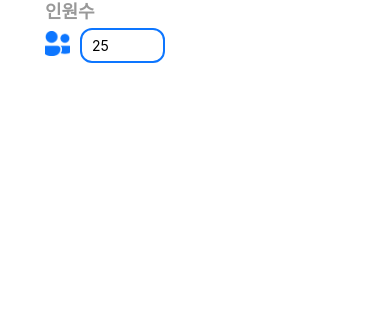
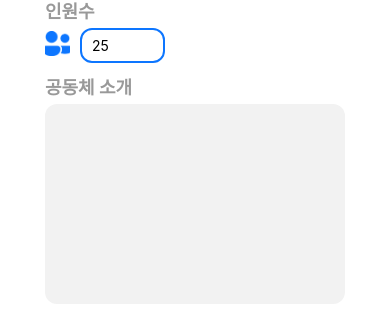
Before and after one commit to Bamdoliro/G-A, a React Native app: screen /GatiProducePage in a window 390 px wide. Shown: the part 516-841 px from the top of the page. Built offline with nearby package versions, Linux system fonts and the light colour scheme.

Commit message:
ADD :: 가티 소개글 컨텐트 추가

```diff
--- a/pages/GatiProducePage.js
+++ b/pages/GatiProducePage.js
@@ -88,6 +88,16 @@ export default function GatiProducePage({ navigation }) {
                     </View>
                 </View>
                 {/* 공동체 소개 */}
+                <View style={styles.GatiIntroduction}>
+                    <Text style={styles.GatiIntroductionTitle}>
+                        공동체 소개
+                    </Text>
+                    <TextInput
+                        multiline={true}
+                        numberOfLines={10}
+                        style={styles.GatiIntroductionInput}
+                    />
+                </View>
             </View>
         </ScrollView>
     )
@@ -190,7 +200,21 @@ const styles = StyleSheet.create({
         height: 25
     },
     // 공동체 소개
-    GatiIntroduceContent: {
-
+    GatiIntroduction: {
+        width: 300,
+        marginTop: 10
+    },
+    GatiIntroductionTitle: {
+        fontSize: 18,
+        color: "#999999",
+        fontWeight: "bold"
+    },
+    GatiIntroductionInput: {
+        backgroundColor: "#F2F2F2",
+        borderRadius: 12,
+        height: 200,
+        padding: 16,
+        marginTop: 5,
+        marginBottom: 30
     }
 })
```
